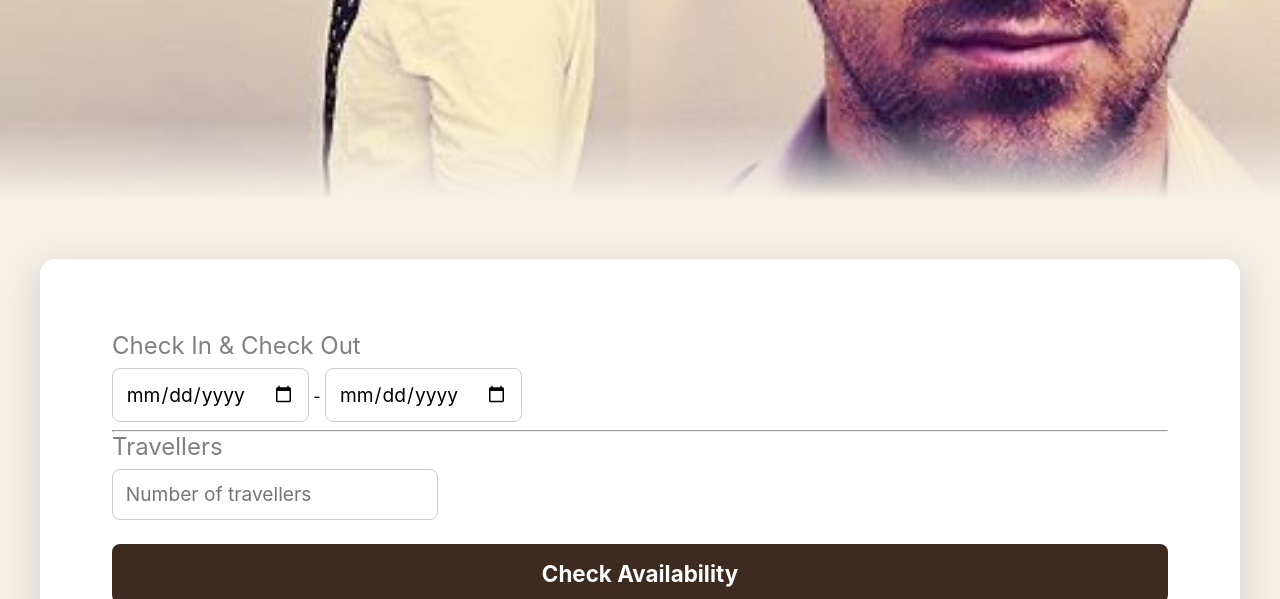
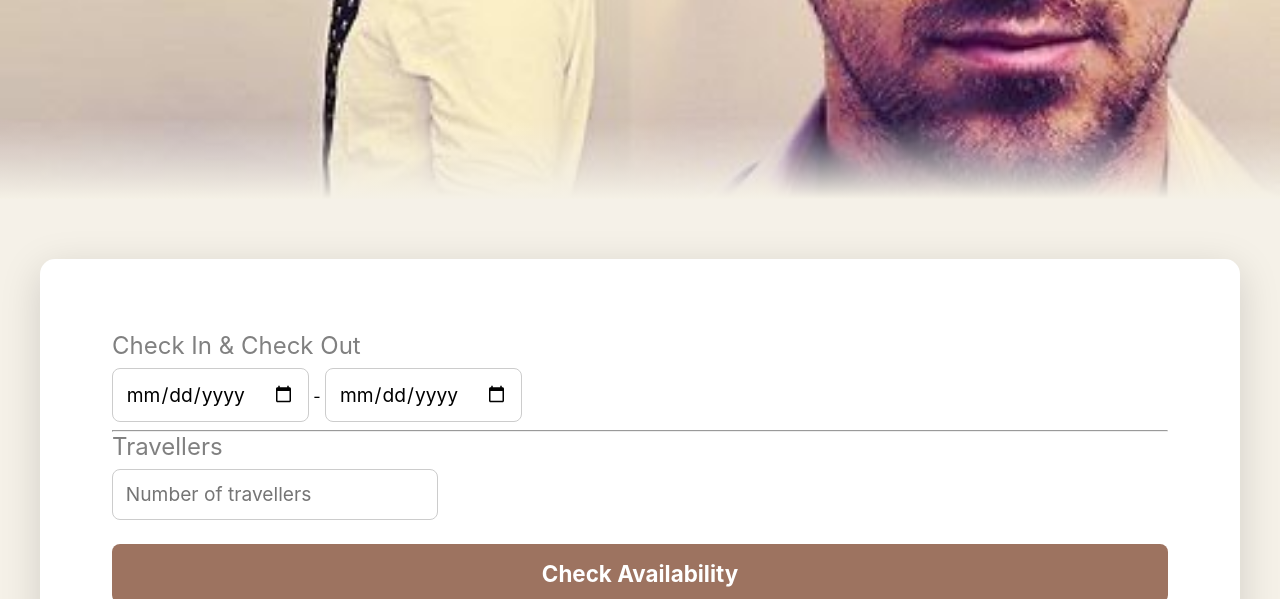
Before and after one commit to skyacinthus/WCC-Bertoga-Imut, a website: page app/index.html in a window 1280 px wide. In both pictures the pointer is over the button "Check Availability". Shown: the part 201-800 px from the top of the page. Drawn offline with Linux system fonts and the light colour scheme.

Commit message:
fix: button hoverr

```diff
--- a/app/global.css
+++ b/app/global.css
@@ -146,6 +146,10 @@ background-image:
   font-size: 1.4rem;
 }
 
+.submit-btn:hover {
+  background-color: #9d7360;
+}
+
 /* mau bikin bagian about us yay */
 
 #about {
```
